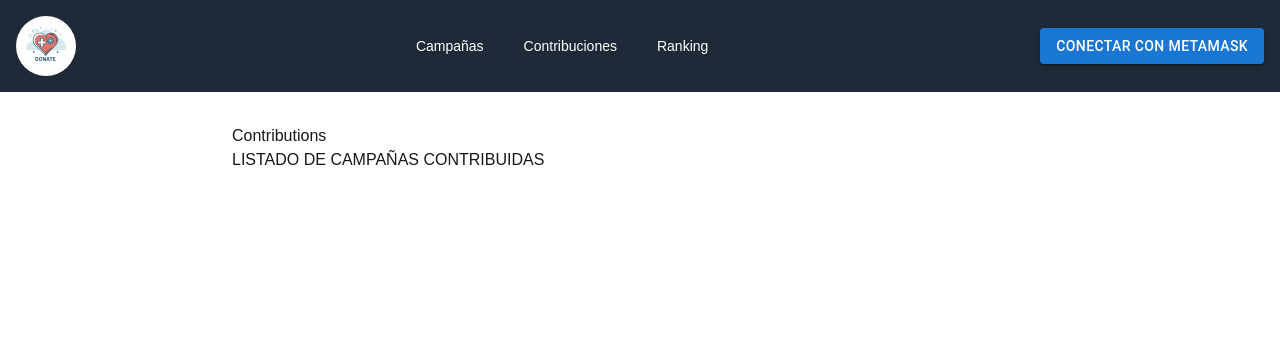
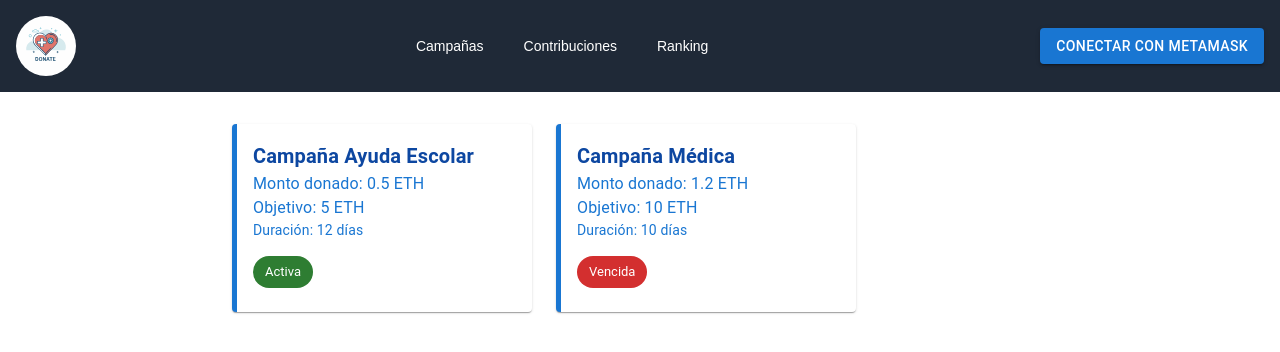
Before and after one commit to franjon11/ravenclojure, a Next.js app in the folder front/: page /contributions in a window 1280 px wide. Shown: the top 352 px of the page. Built offline with nearby package versions, Linux system fonts and the light colour scheme.

Commit message:
Agrego modificaciones de contribuciones en el front

```diff
--- /dev/null
+++ b/front/app/components/CardContribution.jsx
@@ -0,0 +1,35 @@
+import React from "react";
+import { Card, CardContent, Typography, Button } from "@mui/material";
+import { blue } from "@mui/material/colors";
+import BadgeCampaignState from "./BadgeCampaignState";
+
+const CardContribution = ({ contribution }) => {
+  return (
+    <Card
+      sx={{
+        backgroundColor: blue[30],
+        borderLeft: `5px solid ${blue[700]}`,
+        width: 300,
+        maxWidth: 300,
+      }}
+    >
+      <CardContent>
+      <Typography variant="h6" sx={{ fontWeight: "bold", color: blue[900] }}>
+          {contribution.name}
+        </Typography>
+        <Typography variant="body1" sx={{ color: blue[700] }}>
+          Monto donado: {contribution.amount}
+        </Typography>
+        <Typography variant="body1" sx={{ color: blue[700] }}>
+          Objetivo: {contribution.target}
+        </Typography>
+        <Typography variant="body2" sx={{ color: blue[700], mb: 1 }}>
+          Duración: {contribution.deadline} días
+        </Typography>
+        <BadgeCampaignState state={contribution.state} />
+      </CardContent>
+    </Card>
+  );
+};
+
+export default CardContribution;
--- a/front/app/constants/campaignsContract.js
+++ b/front/app/constants/campaignsContract.js
@@ -17,6 +17,37 @@ export const ABI = [
     ],
     name: "CampaignCancelled",
     type: "event",
+  },
+  {
+    inputs: [
+      {
+        internalType: "uint256",
+        name: "_campaignId",
+        type: "uint256",
+      },
+    ],
+    name: "cancelCampaign",
+    outputs: [],
+    stateMutability: "nonpayable",
+    type: "function",
+  },
+  {
+    inputs: [
+      {
+        internalType: "address",
+        name: "_contributor",
+        type: "address",
+      },
+      {
+        internalType: "uint256",
+        name: "_campaignId",
+        type: "uint256",
+      },
+    ],
+    name: "contribute",
+    outputs: [],
+    stateMutability: "payable",
+    type: "function",
   },
   {
     anonymous: false,
@@ -75,16 +106,26 @@ export const ABI = [
     type: "event",
   },
   {
-    inputs: [],
-    name: "campaign_id",
-    outputs: [
+    inputs: [
       {
         internalType: "uint256",
-        name: "",
+        name: "_target_amount",
         type: "uint256",
       },
+      {
+        internalType: "uint256",
+        name: "_days_deadline",
+        type: "uint256",
+      },
+      {
+        internalType: "string",
+        name: "_name",
+        type: "string",
+      },
     ],
-    stateMutability: "view",
+    name: "setCampaign",
+    outputs: [],
+    stateMutability: "nonpayable",
     type: "function",
   },
   {
@@ -101,11 +142,6 @@ export const ABI = [
         internalType: "string",
         name: "name",
         type: "string",
-      },
-      {
-        internalType: "uint256",
-        name: "id_campaign",
-        type: "uint256",
       },
       {
         internalType: "uint256",
@@ -169,37 +205,6 @@ export const ABI = [
     inputs: [
       {
         internalType: "uint256",
-        name: "_campaignId",
-        type: "uint256",
-      },
-    ],
-    name: "cancelCampaign",
-    outputs: [],
-    stateMutability: "nonpayable",
-    type: "function",
-  },
-  {
-    inputs: [
-      {
-        internalType: "address",
-        name: "_contributor",
-        type: "address",
-      },
-      {
-        internalType: "uint256",
-        name: "_campaignId",
-        type: "uint256",
-      },
-    ],
-    name: "contribute",
-    outputs: [],
-    stateMutability: "payable",
-    type: "function",
-  },
-  {
-    inputs: [
-      {
-        internalType: "uint256",
         name: "",
         type: "uint256",
       },
@@ -221,29 +226,6 @@ export const ABI = [
     type: "function",
   },
   {
-    inputs: [
-      {
-        internalType: "uint256",
-        name: "_target_amount",
-        type: "uint256",
-      },
-      {
-        internalType: "uint256",
-        name: "_days_deadline",
-        type: "uint256",
-      },
-      {
-        internalType: "string",
-        name: "_name",
-        type: "string",
-      },
-    ],
-    name: "createNewCampaign",
-    outputs: [],
-    stateMutability: "nonpayable",
-    type: "function",
-  },
-  {
     inputs: [],
     name: "getCampaigns",
     outputs: [
@@ -253,11 +235,6 @@ export const ABI = [
             internalType: "string",
             name: "name",
             type: "string",
-          },
-          {
-            internalType: "uint256",
-            name: "id_campaign",
-            type: "uint256",
           },
           {
             internalType: "uint256",
@@ -298,5 +275,66 @@ export const ABI = [
     stateMutability: "view",
     type: "function",
   },
+  {
+    inputs: [
+      {
+        internalType: "address",
+        name: "contributor",
+        type: "address",
+      },
+    ],
+    name: "getContributions",
+    outputs: [
+      {
+        components: [
+          {
+            internalType: "string",
+            name: "name",
+            type: "string",
+          },
+          {
+            internalType: "uint256",
+            name: "target_amount",
+            type: "uint256",
+          },
+          {
+            internalType: "uint256",
+            name: "current_amount",
+            type: "uint256",
+          },
+          {
+            internalType: "uint256",
+            name: "deadline",
+            type: "uint256",
+          },
+          {
+            internalType: "uint256",
+            name: "creationDate",
+            type: "uint256",
+          },
+          {
+            internalType: "address",
+            name: "creator",
+            type: "address",
+          },
+          {
+            internalType: "enum Campaigns.CampaignState",
+            name: "state",
+            type: "uint8",
+          },
+        ],
+        internalType: "struct Campaigns.Campaign[]",
+        name: "",
+        type: "tuple[]",
+      },
+      {
+        internalType: "uint256[]",
+        name: "",
+        type: "uint256[]",
+      },
+    ],
+    stateMutability: "view",
+    type: "function",
+  },
 ];
-export const contractAddress = "0x654fd774c5B69819e049B12458A2d78907C867e0";
+export const contractAddress = "0x193A4bDf4CcE77eC424FADE2D35A57369F115EB1";
--- a/front/app/contributions/page.js
+++ b/front/app/contributions/page.js
@@ -1,11 +1,47 @@
 import React from "react";
+import { Typography, Grid2, Card, CardContent, Button } from "@mui/material";
+import CardContribution from "../components/CardContribution";
 
 const ContributionsPage = () => {
+  // Datos de prueba
+  const rand = false;
+  const contributions = [
+    {
+      campaignId: 1,
+      name: "Campaña Ayuda Escolar",
+      amount: "0.5 ETH",
+      target: "5 ETH",
+      deadline: 12,
+      state: 0n,
+    },
+    {
+      campaignId: 2,
+      name: "Campaña Médica",
+      amount: "1.2 ETH",
+      target: "10 ETH",
+      deadline: 10,
+      state: 1,
+    },
+  ];
+
   return (
-    <div>
-      <h1>Contributions</h1>
-      <p>LISTADO DE CAMPAÑAS CONTRIBUIDAS</p>
-    </div>
+    <>
+      {contributions.length === 0 || rand == true ? (
+        <Typography variant="h5" align="center" sx={{ mt: 4 }}>
+          No has contribuido a ninguna campaña
+        </Typography>
+      ) : (
+        <Grid2 container spacing={3}>
+          {contributions.map((contribution) => (
+            <Grid2 xs={12} sm={6} md={4} key={contribution.campaignId}>
+              <CardContribution
+                contribution={contribution}
+              />
+            </Grid2>
+          ))}
+        </Grid2>
+      )}
+    </>
   );
 };
 
--- /dev/null
+++ b/front/app/utils/useContributions.js
@@ -0,0 +1,35 @@
+import { useState, useEffect } from "react";
+import Web3 from "web3";
+import { ABI, contractAddress } from "../constants/campaignsContract.js";
+
+const useContributions = () => {
+  const [contributions, setContributions] = useState([]);
+  const [loading, setLoading] = useState(false);
+  const [error, setError] = useState(null);
+
+  // Obtener contribuciones desde el contrato
+  const fetchContributions = async (userAddress) => {
+    setLoading(true);
+    setError(null);
+    try {
+      const contributionsData = await campaignsContract.methods
+        .getContributions(userAddress)
+        .call();
+      //...
+    } catch (err) {
+      setError("Error al obtener las campañas");
+      console.error(err);
+    } finally {
+      setLoading(false);
+    }
+  };
+
+  return {
+    contributions,
+    fetchContributions,
+    loading,
+    error,
+  };
+};
+
+export default useContributions;
```
